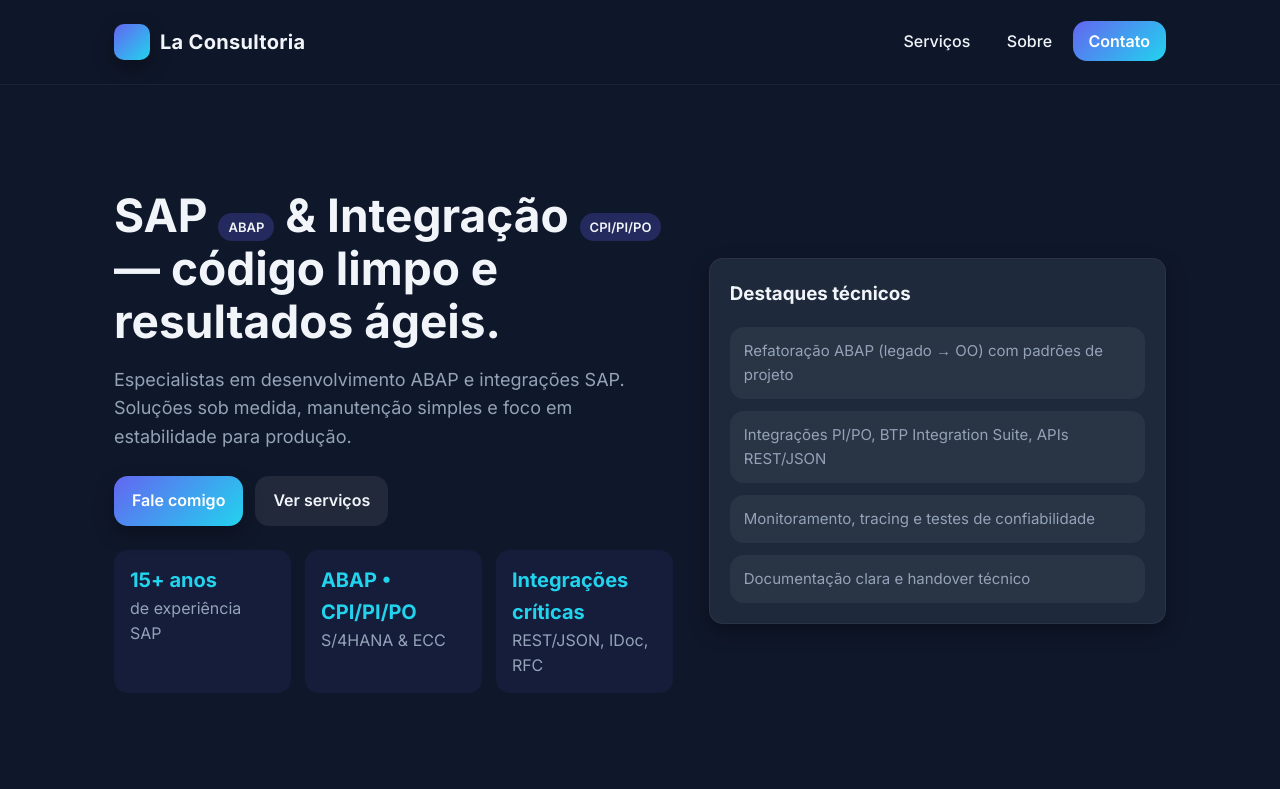
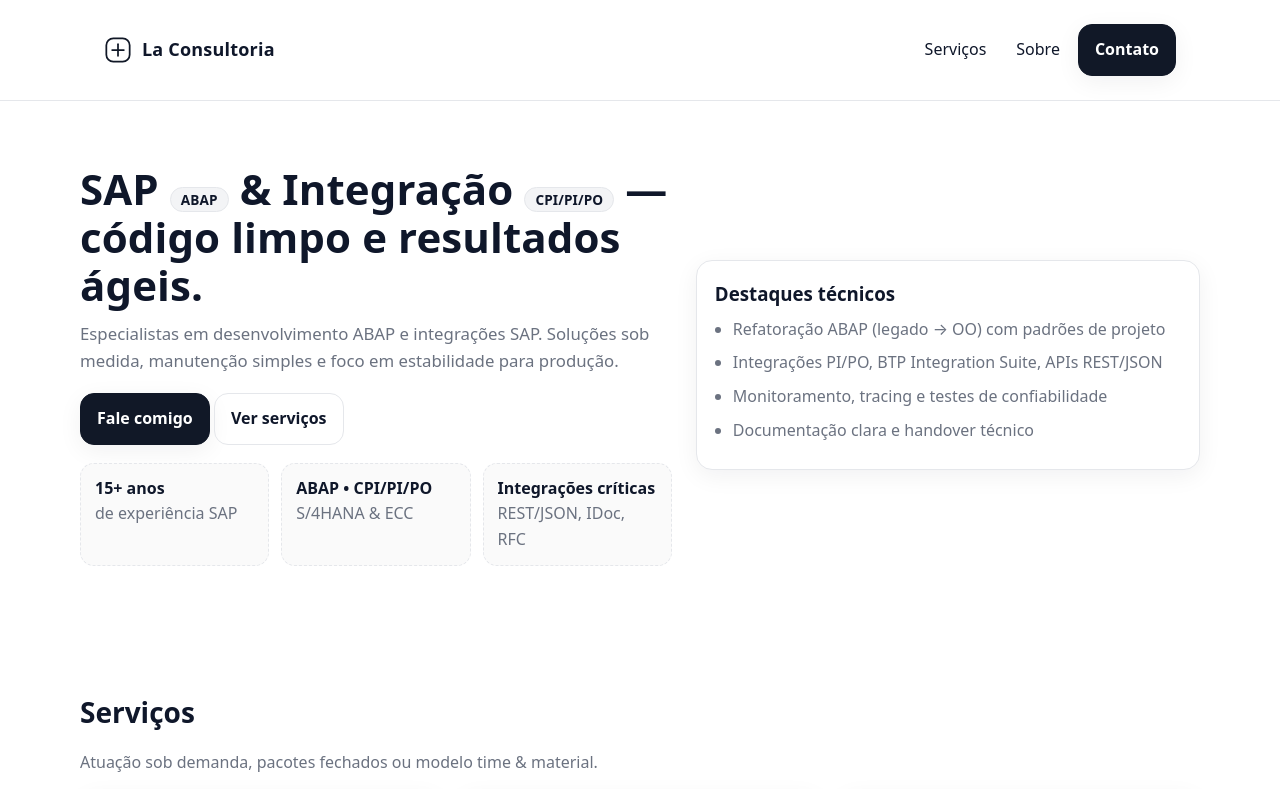
Before and after one commit to leoaleixo/la-consultoria-site, a plain HTML site: page index.html in a window 1280 px wide. Shown: the top 789 px of the page. Drawn offline with Linux system fonts and the light colour scheme.

Commit message:
Add files via upload

```diff
--- a/index.html
+++ b/index.html
@@ -5,366 +5,142 @@
   <meta name="viewport" content="width=device-width, initial-scale=1" />
   <title>La Consultoria — SAP ABAP & Integração (PI/PO)</title>
   <meta name="description" content="Consultoria SAP com foco em ABAP e Integração (PI/PO). Entrega ágil, código limpo e soluções sob medida.">
-  <meta name="theme-color" content="#0f172a">
-  <link rel="preconnect" href="https://fonts.googleapis.com">
-  <link rel="preconnect" href="https://fonts.gstatic.com" crossorigin>
-  <link href="https://fonts.googleapis.com/css2?family=Inter:wght@400;500;600;700&display=swap" rel="stylesheet">
-
-  <style>
-    :root {
-      --bg: #0f172a;
-      --card: #1e293b;
-      --muted: #94a3b8;
-      --text: #f1f5f9;
-      --brand: #6366f1;
-      --brand-alt: #22d3ee;
-      --radius: 14px;
-      --shadow: 0 8px 20px rgba(0, 0, 0, 0.3);
-    }
-
-    * {
-      box-sizing: border-box;
-    }
-
-    html {
-      scroll-behavior: smooth;
-    }
-
-    body {
-      margin: 0;
-      font-family: 'Inter', sans-serif;
-      background-color: var(--bg);
-      color: var(--text);
-      line-height: 1.6;
-    }
-
-    /* ====== NAVBAR ====== */
-    header {
-      background: rgba(15, 23, 42, 0.9);
-      backdrop-filter: blur(10px);
-      position: sticky;
-      top: 0;
-      z-index: 50;
-      border-bottom: 1px solid rgba(255, 255, 255, 0.05);
-    }
-
-    .container {
-      max-width: 1100px;
-      margin: 0 auto;
-      padding: 24px;
-    }
-
-    .nav {
-      display: flex;
-      align-items: center;
-      justify-content: space-between;
-    }
-
-    .brand {
-      display: flex;
-      align-items: center;
-      gap: 10px;
-      font-weight: 700;
-      font-size: 20px;
-      letter-spacing: 0.3px;
-    }
-
-    .logo {
-      width: 36px;
-      height: 36px;
-      border-radius: 10px;
-      background: linear-gradient(135deg, var(--brand), var(--brand-alt));
-      box-shadow: var(--shadow);
-    }
-
-    nav a {
-      color: var(--text);
-      text-decoration: none;
-      font-weight: 500;
-      padding: 10px 16px;
-      border-radius: var(--radius);
-      transition: background 0.3s ease, transform 0.2s;
-    }
-
-    nav a:hover {
-      background: rgba(99, 102, 241, 0.2);
-      transform: translateY(-2px);
-    }
-
-    nav a.primary {
-      background: linear-gradient(135deg, var(--brand), var(--brand-alt));
-      color: white;
-      font-weight: 600;
-    }
-
-    /* ====== HERO ====== */
-    .hero {
-      display: grid;
-      grid-template-columns: 1.1fr 0.9fr;
-      gap: 36px;
-      align-items: center;
-      padding: 80px 0;
-    }
-
-    .headline {
-      font-size: clamp(28px, 5vw, 46px);
-      line-height: 1.15;
-      margin: 0 0 14px;
-      font-weight: 700;
-    }
-
-    .hero p {
-      color: var(--muted);
-      font-size: 18px;
-      margin-bottom: 24px;
-    }
-
-    .badge {
-      background: rgba(99, 102, 241, 0.25);
-      padding: 6px 10px;
-      border-radius: 999px;
-      font-size: 13px;
-      font-weight: 600;
-    }
-
-    .actions {
-      display: flex;
-      gap: 12px;
-      flex-wrap: wrap;
-    }
-
-    .btn {
-      display: inline-flex;
-      align-items: center;
-      justify-content: center;
-      border: none;
-      padding: 12px 18px;
-      border-radius: var(--radius);
-      font-weight: 600;
-      cursor: pointer;
-      text-decoration: none;
-      transition: all 0.3s ease;
-    }
-
-    .btn.primary {
-      background: linear-gradient(135deg, var(--brand), var(--brand-alt));
-      color: white;
-      box-shadow: var(--shadow);
-    }
-
-    .btn.primary:hover {
-      transform: translateY(-3px);
-      opacity: 0.95;
-    }
-
-    .btn.secondary {
-      background: rgba(255, 255, 255, 0.08);
-      color: var(--text);
-    }
-
-    .card {
-      background: var(--card);
-      border-radius: var(--radius);
-      padding: 20px;
-      box-shadow: var(--shadow);
-      border: 1px solid rgba(255, 255, 255, 0.05);
-    }
-
-    .list {
-      list-style: none;
-      padding: 0;
-      margin: 10px 0 0;
-      display: grid;
-      gap: 12px;
-    }
-
-    .item {
-      padding: 12px 14px;
-      background: rgba(255, 255, 255, 0.05);
-      border-radius: var(--radius);
-      font-size: 15px;
-      color: var(--muted);
-    }
-
-    .kpis {
-      display: flex;
-      gap: 14px;
-      flex-wrap: wrap;
-      margin-top: 24px;
-    }
-
-    .kpi {
-      flex: 1 1 160px;
-      background: rgba(99, 102, 241, 0.08);
-      border-radius: var(--radius);
-      padding: 14px 16px;
-    }
-
-    .kpi b {
-      font-size: 20px;
-      color: var(--brand-alt);
-    }
-
-    /* ====== SECTIONS ====== */
-    .section {
-      padding: 60px 0;
-    }
-
-    .section h2 {
-      font-size: 28px;
-      margin-bottom: 10px;
-    }
-
-    .grid {
-      display: grid;
-      gap: 20px;
-    }
-
-    .grid.cols-3 {
-      grid-template-columns: repeat(3, 1fr);
-    }
-
-    .grid.cols-2 {
-      grid-template-columns: repeat(2, 1fr);
-    }
-
-    .muted {
-      color: var(--muted);
-    }
-
-    /* ====== FOOTER ====== */
-    footer {
-      border-top: 1px solid rgba(255, 255, 255, 0.1);
-      padding: 30px 0;
-      color: var(--muted);
-      text-align: center;
-      font-size: 14px;
-    }
-
-    @media (max-width: 900px) {
-      .hero {
-        grid-template-columns: 1fr;
-        text-align: center;
-      }
-      .actions {
-        justify-content: center;
-      }
-      .grid.cols-3, .grid.cols-2 {
-        grid-template-columns: 1fr;
-      }
-    }
-  </style>
+  <meta name="theme-color" content="#ffffff">
+  <link rel="preload" href="style.css" as="style">
+  <link rel="stylesheet" href="style.css">
 </head>
-
 <body>
-  <header>
+  <header class="site-header">
     <div class="container nav">
-      <div class="brand">
-        <span class="logo"></span>
-        <span>La Consultoria</span>
-      </div>
-      <nav>
-        <a href="#servicos">Serviços</a>
-        <a href="#sobre">Sobre</a>
-        <a href="#contato" class="primary">Contato</a>
+      <a href="#" class="brand" aria-label="La Consultoria — Início">
+        <span class="logo" aria-hidden="true">
+          <!-- Neutral logo (monochrome) -->
+          <svg width="28" height="28" viewBox="0 0 24 24" fill="none" aria-hidden="true">
+            <rect x="2" y="2" width="20" height="20" rx="6" stroke="currentColor" stroke-width="1.5"></rect>
+            <path d="M7 12h10" stroke="currentColor" stroke-width="1.5" stroke-linecap="round"/>
+            <path d="M12 7v10" stroke="currentColor" stroke-width="1.5" stroke-linecap="round"/>
+          </svg>
+        </span>
+        <span class="brand-text">La Consultoria</span>
+      </a>
+      <nav class="menu" aria-label="Principal">
+        <a href="#servicos" class="menu-link">Serviços</a>
+        <a href="#sobre" class="menu-link">Sobre</a>
+        <a href="#contato" class="btn btn-primary">Contato</a>
       </nav>
+      <button class="menu-toggle" aria-expanded="false" aria-controls="menu-mobile">
+        <span class="sr-only">Abrir menu</span>
+        <svg width="24" height="24" viewBox="0 0 24 24" fill="none"><path d="M3 6h18M3 12h18M3 18h18" stroke="currentColor" stroke-width="1.5" stroke-linecap="round"/></svg>
+      </button>
+    </div>
+    <div id="menu-mobile" class="menu-mobile" hidden>
+      <a href="#servicos" class="menu-link">Serviços</a>
+      <a href="#sobre" class="menu-link">Sobre</a>
+      <a href="#contato" class="btn btn-primary">Contato</a>
     </div>
   </header>
 
-  <main class="container">
-    <section class="hero">
-      <div>
-        <h1 class="headline">SAP <span class="badge">ABAP</span> & Integração <span class="badge">CPI/PI/PO</span> — código limpo e resultados ágeis.</h1>
-        <p>Especialistas em desenvolvimento ABAP e integrações SAP. Soluções sob medida, manutenção simples e foco em estabilidade para produção.</p>
+  <main>
+    <section class="hero container">
+      <div class="hero-copy">
+        <h1 class="headline">SAP <span class="chip">ABAP</span> & Integração <span class="chip">CPI/PI/PO</span> — código limpo e resultados ágeis.</h1>
+        <p class="lead">Especialistas em desenvolvimento ABAP e integrações SAP. Soluções sob medida, manutenção simples e foco em estabilidade para produção.</p>
         <div class="actions">
-          <a class="btn primary" href="#contato">Fale comigo</a>
-          <a class="btn secondary" href="#servicos">Ver serviços</a>
+          <a class="btn btn-primary" href="#contato">Fale comigo</a>
+          <a class="btn btn-ghost" href="#servicos">Ver serviços</a>
         </div>
-
         <div class="kpis">
-          <div class="kpi"><b>15+ anos</b><br><span class="muted">de experiência SAP</span></div>
-          <div class="kpi"><b>ABAP • CPI/PI/PO</b><br><span class="muted">S/4HANA & ECC</span></div>
-          <div class="kpi"><b>Integrações críticas</b><br><span class="muted">REST/JSON, IDoc, RFC</span></div>
+          <div class="kpi"><strong>15+ anos</strong><br><span class="muted">de experiência SAP</span></div>
+          <div class="kpi"><strong>ABAP • CPI/PI/PO</strong><br><span class="muted">S/4HANA & ECC</span></div>
+          <div class="kpi"><strong>Integrações críticas</strong><br><span class="muted">REST/JSON, IDoc, RFC</span></div>
         </div>
       </div>
-
-      <div class="card">
-        <h3 style="margin-top:0">Destaques técnicos</h3>
+      <aside class="card">
+        <h3 class="card-title">Destaques técnicos</h3>
         <ul class="list">
-          <li class="item">Refatoração ABAP (legado → OO) com padrões de projeto</li>
-          <li class="item">Integrações PI/PO, BTP Integration Suite, APIs REST/JSON</li>
-          <li class="item">Monitoramento, tracing e testes de confiabilidade</li>
-          <li class="item">Documentação clara e handover técnico</li>
+          <li>Refatoração ABAP (legado → OO) com padrões de projeto</li>
+          <li>Integrações PI/PO, BTP Integration Suite, APIs REST/JSON</li>
+          <li>Monitoramento, tracing e testes de confiabilidade</li>
+          <li>Documentação clara e handover técnico</li>
         </ul>
-      </div>
+      </aside>
     </section>
 
-    <section id="servicos" class="section">
+    <section id="servicos" class="section container">
       <h2>Serviços</h2>
       <p class="muted">Atuação sob demanda, pacotes fechados ou modelo time & material.</p>
-
-      <div class="grid cols-3">
+      <div class="grid grid-3">
         <article class="card">
           <h3>ABAP — Evolução & Suporte</h3>
           <ul class="list">
-            <li class="item">Conversão de FORMs → classes globais (OO)</li>
-            <li class="item">ALV, IDocs, BAPIs, BADIs, Enhancements</li>
-            <li class="item">Otimização de performance e suporte produtivo</li>
+            <li>Conversão de FORMs → classes globais (OO)</li>
+            <li>ALV, IDocs, BAPIs, BADIs, Enhancements</li>
+            <li>Otimização de performance e suporte produtivo</li>
           </ul>
         </article>
 
         <article class="card">
           <h3>Integração — PI/PO & BTP</h3>
           <ul class="list">
-            <li class="item">REST/JSON, SOAP, JDBC, SFTP</li>
-            <li class="item">Modelagem de mensagens, XSD/JSON</li>
-            <li class="item">Monitoramento e testes ponta a ponta</li>
+            <li>REST/JSON, SOAP, JDBC, SFTP</li>
+            <li>Modelagem de mensagens, XSD/JSON</li>
+            <li>Monitoramento e testes ponta a ponta</li>
           </ul>
         </article>
 
         <article class="card">
           <h3>Arquitetura & Boas Práticas</h3>
           <ul class="list">
-            <li class="item">Code review e padronização de repositórios</li>
-            <li class="item">Documentação técnica e ETs completas</li>
-            <li class="item">Treinamentos e handover eficiente</li>
+            <li>Code review e padronização de repositórios</li>
+            <li>Documentação técnica e ETs completas</li>
+            <li>Treinamentos e handover eficiente</li>
           </ul>
         </article>
       </div>
     </section>
 
-    <section id="sobre" class="section">
+    <section id="sobre" class="section container">
       <h2>Sobre a La Consultoria</h2>
-      <div class="grid cols-2">
+      <div class="grid grid-2">
         <div class="card">
-          <p>A La Consultoria é formada por especialistas em SAP ABAP e Integração, com abordagem <b>enxuta e transparente</b>. Entregamos soluções sob medida com qualidade e prazos definidos, ampliando a equipe conforme a necessidade do cliente.</p>
+          <p>A La Consultoria é formada por especialistas em SAP ABAP e Integração, com abordagem <strong>enxuta e transparente</strong>. Entregamos soluções sob medida com qualidade e prazos definidos, ampliando a equipe conforme a necessidade do cliente.</p>
           <p class="muted">Base em São Paulo • Atendimento remoto e onsite • PJ • Emissão de NF</p>
         </div>
         <div class="card">
-          <h3 style="margin-top:0">Stack & Ferramentas</h3>
+          <h3 class="card-title">Stack & Ferramentas</h3>
           <p class="muted">BTP Integration Suite (CPI), PI/PO, ABAP, S/4HANA, REST/JSON, SAP BTP, Eclipse ADT</p>
         </div>
       </div>
     </section>
 
-    <section id="contato" class="section">
+    <section id="contato" class="section container">
       <h2>Contato</h2>
       <div class="card">
-        <p>Quer conversar sobre uma demanda ou tirar uma dúvida técnica? Envie um e-mail para <a href="mailto:leonardo@laconsultoria.dev.br"><b>leonardo@laconsultoria.dev.br</b></a> ou entre em contato pelo LinkedIn.</p>
-        <p>
-          <a class="btn primary" href="mailto:leonardo@laconsultoria.dev.br">Enviar e-mail</a>
-          <a class="btn secondary" href="https://www.linkedin.com/company/la-consultoria" target="_blank" rel="noopener">LinkedIn da empresa</a>
+        <p>Quer conversar sobre uma demanda ou tirar uma dúvida técnica? Envie um e-mail para <a href="mailto:leonardo@laconsultoria.dev.br"><strong>leonardo@laconsultoria.dev.br</strong></a> ou entre em contato pelo LinkedIn.</p>
+        <p class="actions">
+          <a class="btn btn-primary" href="mailto:leonardo@laconsultoria.dev.br">Enviar e-mail</a>
+          <a class="btn btn-ghost" href="https://www.linkedin.com/company/la-consultoria" target="_blank" rel="noopener">LinkedIn da empresa</a>
         </p>
       </div>
     </section>
   </main>
 
-  <footer>
+  <footer class="site-footer">
     © <span id="y"></span> La Consultoria — SAP ABAP & Integração. Todos os direitos reservados.
   </footer>
 
   <script>
+    // utilitário simples para ano atual
     document.getElementById('y').textContent = new Date().getFullYear();
+
+    // menu mobile acessível
+    const toggle = document.querySelector('.menu-toggle');
+    const mobile = document.getElementById('menu-mobile');
+    toggle.addEventListener('click', () => {
+      const expanded = toggle.getAttribute('aria-expanded') === 'true';
+      toggle.setAttribute('aria-expanded', String(!expanded));
+      mobile.hidden = expanded;
+    });
   </script>
 </body>
 </html>
--- /dev/null
+++ b/style.css
@@ -0,0 +1,91 @@
+:root{
+  --bg:#ffffff;
+  --text:#0f172a;
+  --muted:#6b7280;
+  --card:#ffffff;
+  --border:#e5e7eb;
+  --shadow:0 6px 24px rgba(17,24,39,0.06);
+  --radius:16px;
+  --container:1120px;
+}
+
+*{box-sizing:border-box}
+html{scroll-behavior:smooth}
+body{
+  margin:0;
+  font-family: ui-sans-serif, system-ui, -apple-system, Segoe UI, Roboto, Inter, Arial, Apple Color Emoji, Segoe UI Emoji;
+  color:var(--text);
+  background:var(--bg);
+  line-height:1.6;
+  text-rendering:optimizeLegibility;
+  -webkit-font-smoothing:antialiased;
+}
+
+.container{
+  max-width:var(--container);
+  margin-inline:auto;
+  padding: clamp(16px, 2vw, 24px);
+}
+
+/* Header */
+.site-header{
+  position:sticky;top:0;z-index:40;
+  background:rgba(255,255,255,.85);
+  backdrop-filter:saturate(160%) blur(8px);
+  border-bottom:1px solid var(--border);
+}
+.nav{display:flex;align-items:center;justify-content:space-between;gap:16px}
+.brand{display:flex;align-items:center;gap:10px;text-decoration:none;color:inherit;font-weight:700;letter-spacing:.2px}
+.brand-text{font-size:18px}
+.logo{display:inline-flex;align-items:center;justify-content:center;color:#111827}
+.menu{display:flex;align-items:center;gap:6px}
+.menu-link{padding:10px 12px;border-radius:12px;text-decoration:none;color:inherit}
+.menu-link:hover{background:#f3f4f6}
+.menu-toggle{display:none;background:none;border:none;padding:8px;border-radius:12px}
+.menu-toggle:hover{background:#f3f4f6}
+.menu-mobile{display:none;padding:8px 16px;border-bottom:1px solid var(--border)}
+.menu-mobile a{display:block;padding:10px 12px;border-radius:12px;text-decoration:none;color:inherit}
+.menu-mobile .btn{display:block;width:100%;text-align:center}
+
+/* Buttons */
+.btn{display:inline-flex;align-items:center;justify-content:center;gap:8px;padding:12px 16px;border-radius:14px;border:1px solid var(--border);text-decoration:none;font-weight:600}
+.btn-primary{background:#111827;color:#fff;border-color:#111827;box-shadow:var(--shadow)}
+.btn-primary:hover{opacity:.95;transform:translateY(-1px)}
+.btn-ghost{background:transparent;color:inherit}
+.btn-ghost:hover{background:#f3f4f6}
+
+/* Hero */
+.hero{display:grid;grid-template-columns:1.08fr .92fr;gap:24px;align-items:center;padding: clamp(32px, 5vw, 72px) 0}
+.headline{margin:0 0 10px;font-size:clamp(26px, 4.2vw, 42px);line-height:1.15;letter-spacing:.1px}
+.lead{font-size:1.05rem;color:var(--muted);margin: 12px 0 18px}
+.chip{display:inline-block;padding:4px 10px;border-radius:999px;background:#f3f4f6;border:1px solid var(--border);font-size:.85rem}
+
+/* Cards & lists */
+.card{background:var(--card);border:1px solid var(--border);border-radius:var(--radius);box-shadow:var(--shadow);padding:18px}
+.card-title{margin:0 0 8px}
+.list{margin:8px 0 0 0;padding:0 0 0 18px}
+.list li{margin:8px 0;color:var(--muted)}
+
+.kpis{display:flex;flex-wrap:wrap;gap:12px;margin-top:18px}
+.kpi{flex:1 1 180px;padding:12px 14px;border:1px dashed var(--border);border-radius:14px;background:#fafafa}
+
+/* Sections */
+.section{padding: clamp(32px, 5vw, 60px) 0}
+.section h2{margin:0 0 10px 0;font-size:clamp(22px, 3vw, 28px)}
+.muted{color:var(--muted)}
+.grid{display:grid;gap:18px}
+.grid-3{grid-template-columns:repeat(3,1fr)}
+.grid-2{grid-template-columns:repeat(2,1fr)}
+
+/* Footer */
+.site-footer{border-top:1px solid var(--border);text-align:center;color:var(--muted);font-size:.95rem;padding:20px 0}
+
+/* Responsive */
+@media (max-width: 920px){
+  .hero{grid-template-columns:1fr;text-align:center}
+  .actions{justify-content:center}
+  .grid-3,.grid-2{grid-template-columns:1fr}
+  .menu{display:none}
+  .menu-toggle{display:inline-flex}
+  .menu-mobile{display:block}
+}
```
